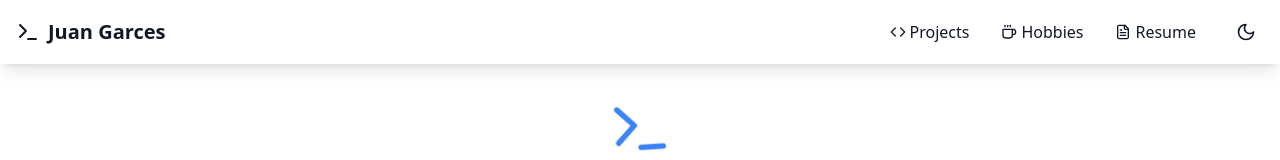
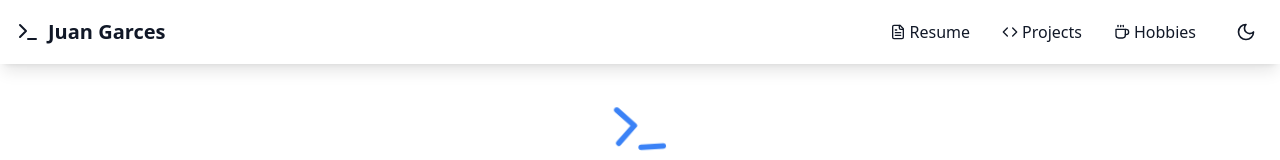
Before and after one commit to jgarcesres/resume, a React (Vite) app in the folder app/: page / in a window 1280 px wide. Shown: the top 160 px of the page. Built offline with nearby package versions, Linux system fonts and the light colour scheme.

Commit message:
change menu order, bring resume up front

```diff
--- a/app/src/components/Navbar.tsx
+++ b/app/src/components/Navbar.tsx
@@ -21,6 +21,20 @@ function Navbar() {
 
           {/* Desktop Navigation */}
           <div className="hidden md:flex items-center space-x-8">
+
+
+            <NavLink
+              to="/resume"
+              className={({ isActive }) =>
+                `flex items-center space-x-1 hover:text-blue-500 transition-colors ${
+                  isActive ? 'text-blue-500' : ''
+                }`
+              }
+            >
+              <FileText className="w-4 h-4" />
+              <span>Resume</span>
+            </NavLink>
+
             <NavLink
               to="/projects"
               className={({ isActive }) =>
@@ -43,18 +57,6 @@ function Navbar() {
             >
               <Coffee className="w-4 h-4" />
               <span>Hobbies</span>
-            </NavLink>
-
-            <NavLink
-              to="/resume"
-              className={({ isActive }) =>
-                `flex items-center space-x-1 hover:text-blue-500 transition-colors ${
-                  isActive ? 'text-blue-500' : ''
-                }`
-              }
-            >
-              <FileText className="w-4 h-4" />
-              <span>Resume</span>
             </NavLink>
 
             <button
```
